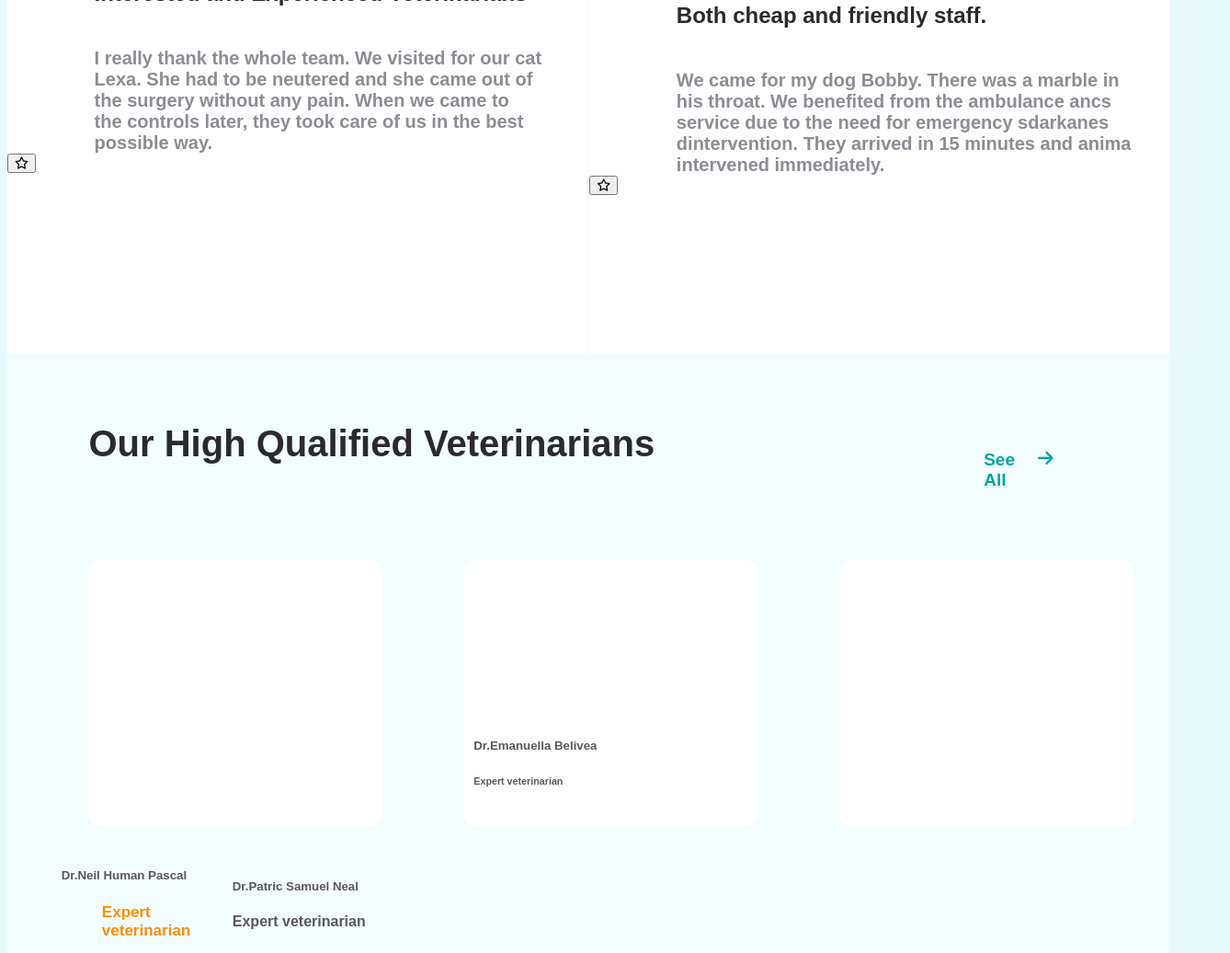
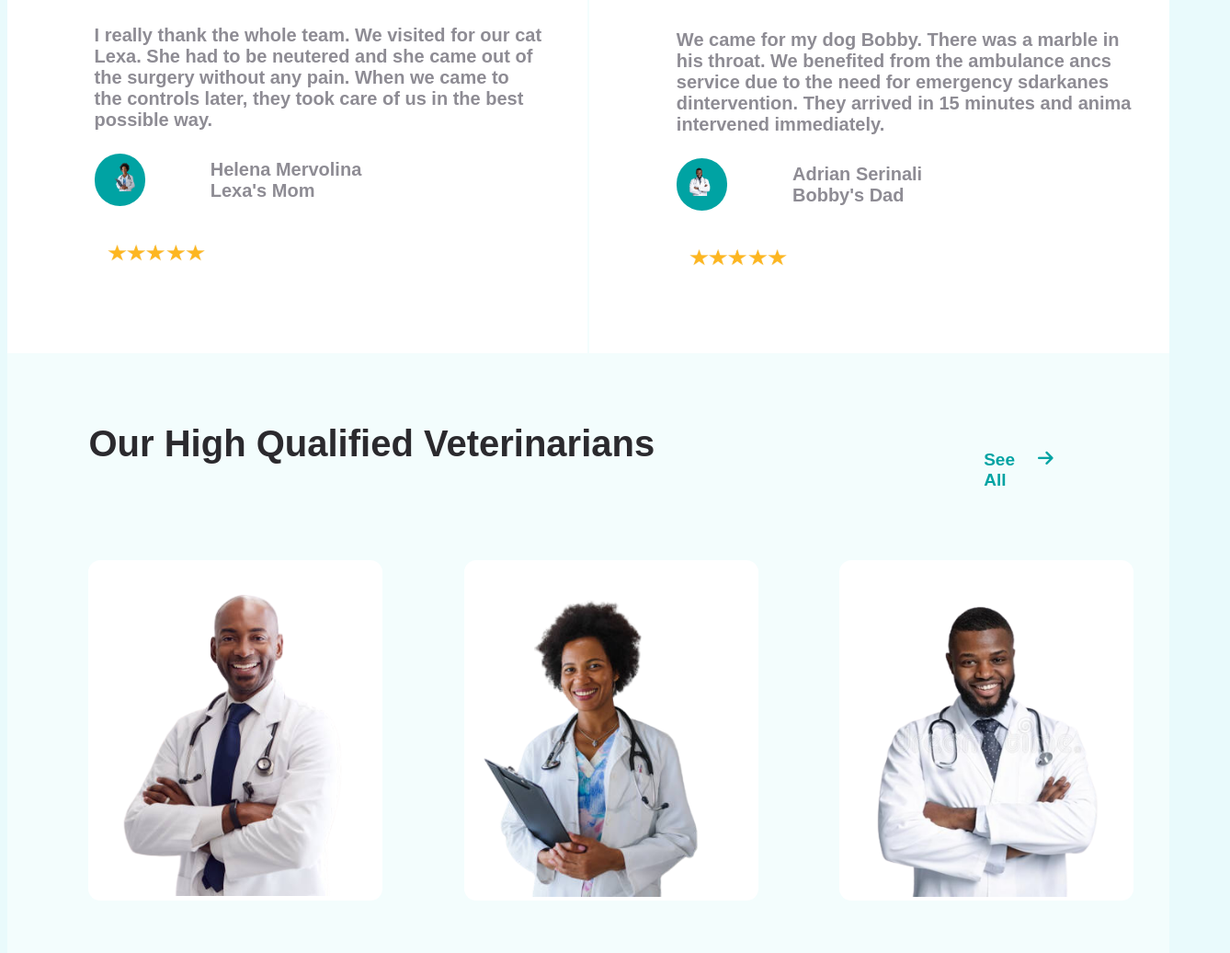
Before and after one commit to CudraMohamed/Veterinary-Web-Page, a plain HTML site: page index.html in a window 1280 px wide. Shown: the part 2897-3933 px from the top of the page at 92% size, 1338 px wide, since content can reach past the window. Drawn offline with Linux system fonts and the light colour scheme.

Commit message:
row4 changes

```diff
--- a/index.html
+++ b/index.html
@@ -113,8 +113,11 @@
                 <h2><i class="fa fa-quote-left" aria-hidden="true"></i></h2>
                 <h5>Interested and Experienced Veterinarians</h5>
                 <h4>I really thank the whole team. We visited for our cat <br>Lexa. She had to be neutered and she came out of <br>the surgery without any pain. When we came to <br>the controls later, they took care of us in the best <br>possible way.</h4>
-                <button><i class="fa fa-star-o" aria-hidden="true"></i>
-                </button>
+                <div class="foot-pic">
+                <h6><img src="docb.png" alt="" width="50px"></h6>
+                <h4>Helena Mervolina <br>Lexa's Mom</h4>
+                <h2><img src="fives.png" alt="" width="110px"></h2>
+            </div>
             </div>
             <div class="box3b">
                 <div class="quote-comment">
@@ -123,10 +126,12 @@
             </div>
                 <h5><p>Both cheap and friendly staff.</p></h5>
                 <h4>We came for my dog Bobby. There was a marble in <br>his throat. We benefited from the ambulance ancs <br>service due to the need for emergency sdarkanes <br>dintervention. They arrived in 15 minutes and anima <br>intervened immediately.</h4>
-                <button><i class="fa fa-star-o" aria-hidden="true"></i>
-                </button>
+                <div class="foot-picc">
+                <h6><img src="docc.png" alt="" width="50px"></h6>
+                <h4>Adrian Serinali <br>Bobby's Dad</h4>
+                <h2><img src="fives.png" alt="" width="110px"></h2>
             </div>
-            <!-- <h6>Our High Qualified Veterinarians <span>See All ></span></h6> -->
+            </div>
         </div>
         <div class="qualified">
         <h5>Our High Qualified Veterinarians</h5><br>
@@ -135,17 +140,17 @@
 
         <div class="row4">
             <div class="box4a">
-               <!-- <h1><img src="doca.png" alt=""></h1> -->
+               <h1><img src="doca.png" alt="" width="530px"></h1>
             </div><br>
 
             <div class="box4b">
-            <!-- <h2><img src="docc.png" alt=""></h2> -->
+            <h2><img src="docb.png" alt="" width="530px"></h2>
             </div>
             <div class="box4c">
-                <!-- <h3><img src="docb.png" alt=""></h3> -->
+                <h3><img src="docc.png" alt="" width="530"></h3>
             </div>
     </div>
-    <div class="names">
+    <!-- <div class="names">
         <div class="name1">
         <h5>Dr.Neil Human Pascal</h5>
         <h3>Expert veterinarian</h3>
@@ -160,7 +165,7 @@
         <h5>Dr.Emanuella Belivea</h5>
         <h6>Expert veterinarian</h6>
     </div>
-    </div>
+    </div> -->
 
     <div class="search-bar">
         <h3>Subscribe to Our Blog</h3>
--- a/style.css
+++ b/style.css
@@ -267,7 +267,7 @@ h3 {
      display: flex;
  }
  .row4 .box4a{
-    height: 290px;
+    height: 370px;
     width: 320px;
     margin-left: 7%;
     margin-top: 6%;
@@ -276,8 +276,12 @@ h3 {
     border: none;
     border-radius: 13px;
  }
+ .row4 .box4a h1{
+    margin-left: -65%;
+    margin-top: 4%;
+ }
  .row4 .box4b{
-    height: 290px;
+    height: 370px;
     width: 320px;
     margin-left: 7%;
     margin-top: 6%;
@@ -286,8 +290,12 @@ h3 {
     border: none;
     border-radius: 13px;
  }
+ .row4 .box4b h2{
+    margin-left: -65%;
+    margin-top: 4%;
+ }
  .row4 .box4c{
-    height: 290px;
+    height: 370px;
     width: 320px;
     margin-left: 7%;
     margin-top: 6%;
@@ -296,10 +304,13 @@ h3 {
     border: none;
     border-radius: 13px;
  }
- .names{
+ .row4 .box4c h3{
+    margin-left: -43%;
+    margin-top: 4%;
+ }
+ /* .names{
      display: flex;
      margin-right: 7%;
-     /* margin-left: 7%; */
  }
  .name1{
     margin-left: 5%;
@@ -307,13 +318,12 @@ h3 {
  }
  .name2{
     margin-right: 10%;
-    /* margin-left: 10px; */
     margin-top: 3%;
  }
  .name3{
     margin-right: -70%;
     margin-top: -10%;
- }
+ } */
 .search-bar{
     height: 250px;
     width: 1000px;
@@ -500,12 +510,53 @@ h3 {
 }
 .fa-quote-left{
     font-size: 90px;
-   margin: 20px 15px 15px 15%;
+   margin: 10px 15px 0px 15%;
    color: #e7feff;
 }
-.quote-comment .fa-arrow-right{
-   color: #00a3a3 ;
-   margin: 0% 3% 0% 50%;
+.foot-pic h6{
+    border-radius: 30px;
+    width: 55px;
+    height: 50px;
+    border: 1px;
+    background-color: #00a3a3;
+    padding-top:7px ;
+    margin-left: 15%;
+}
+.box3a .foot-pic h4{
+    border-radius: 20px;
+    border: 1px;
+    /* margin-bottom:-10% ; */
+    padding-left: 20%;
+    padding-right: 20%;
+    margin-top: -12%;
+}
+.box3a .foot-pic h2 img{
+    border-radius: 20px;
+    border: 1px;
+    padding-left: 17%;
+    padding-right: 20%;
+}
+.box3b .foot-picc h4{
+    border-radius: 20px;
+    border: 1px;
+    padding-left: 20%;
+    padding-right: 20%;
+    margin-top: -12%;
+}
+.foot-picc h6{
+    border-radius: 30px;
+    width: 55px;
+    height: 50px;
+    border: 1px;
+    background-color: #00a3a3;
+    padding-top:7px ;
+    margin-left: 15%;
+}
+.box3b .foot-picc h2 img{
+    border-radius: 20px;
+    border: 1px;
+    padding-left: 17%;
+    padding-right: 20%;
 }
 .box3b h3{
     margin: 20px 15px 15px 50%;
@@ -523,7 +574,7 @@ h3 {
  }
  .box3b h5{
     font-size: 24px;
-    margin: 0px 0px 0px 15%;
+    margin: -19px 0px 0px 15%;
     color: rgb(43, 42, 46);
  }
 .box3b h4{
```
Also changed, not shown: fives.png (added).
